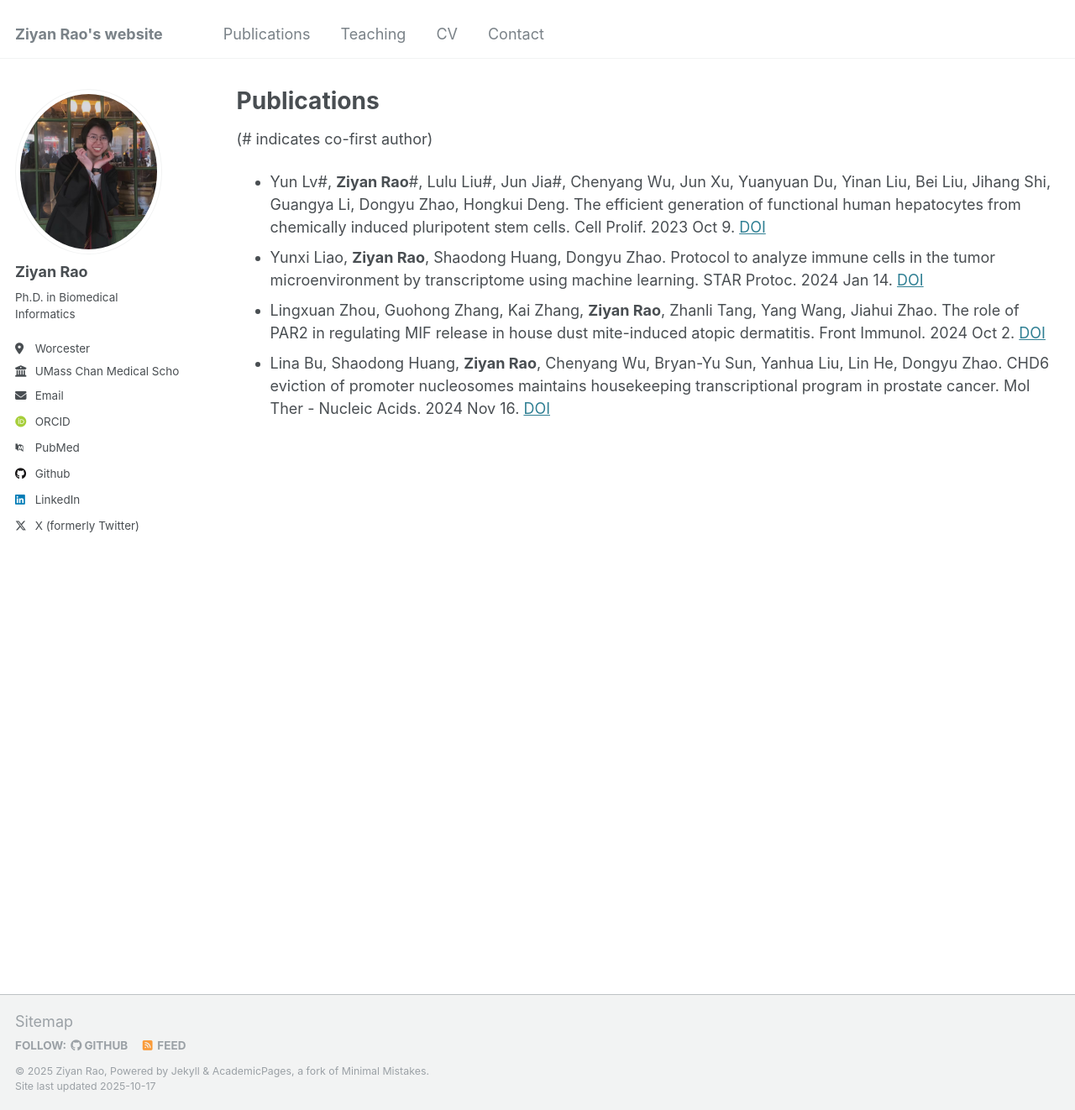
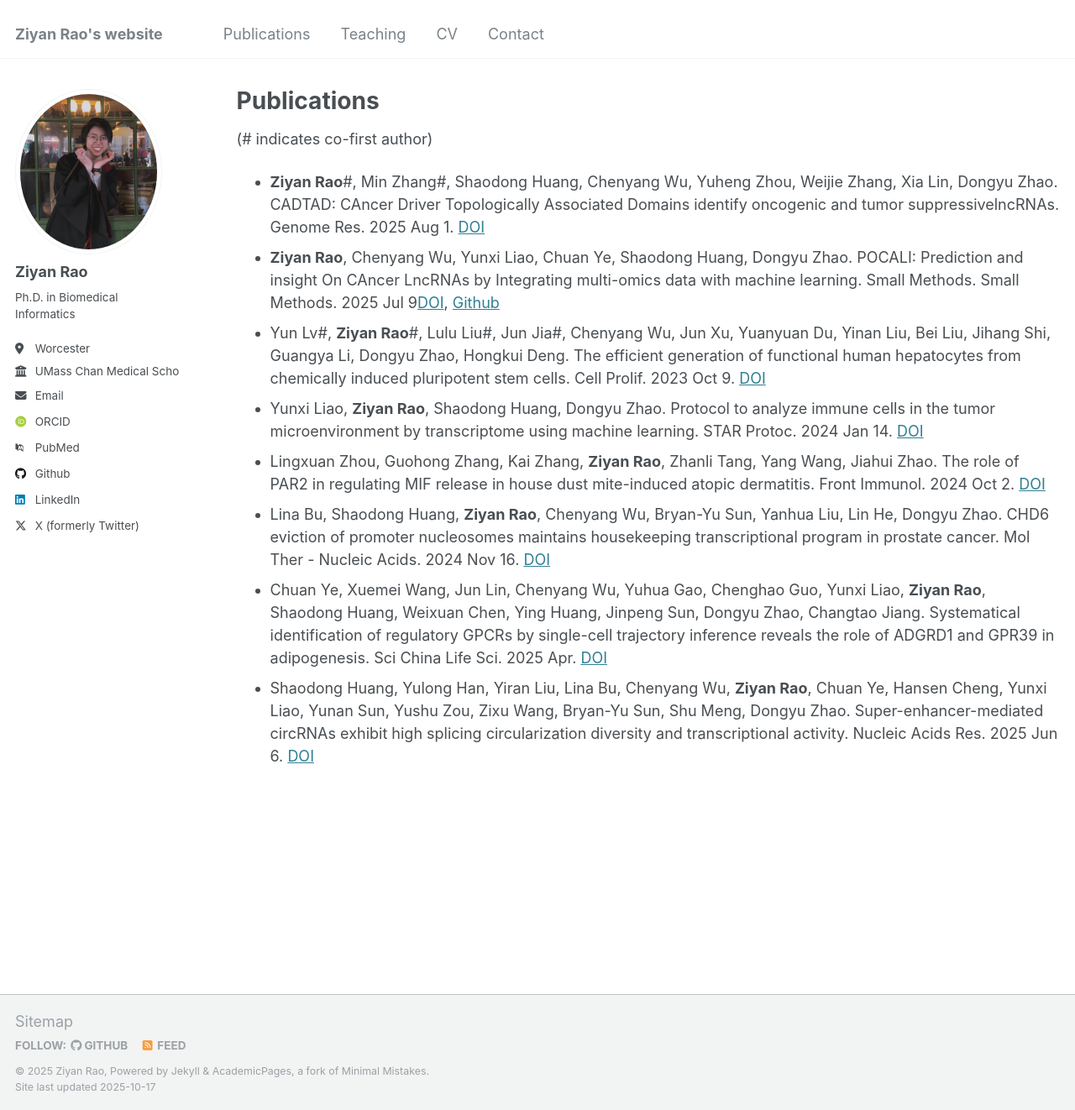
Before and after one commit to starrzy/starrzy.github.io, a Jekyll site: the page built from _pages/publications.md, in a window 1280 px wide and 1322 px high. Shown: the whole window at 84% size. Built offline with Jekyll 4.4.1, drawn with Linux system fonts in a browser that asks for light colours; some web fonts are replaced.

Commit message:
Update publication details and add DOIs

```diff
--- a/_pages/publications.md
+++ b/_pages/publications.md
@@ -13,9 +13,11 @@ author_profile: true
 
 (\# indicates co-first author)
 
-[//]: - **Ziyan Rao**\#, Min Zhang\#, Shaodong Huang, Chenyang Wu, Yuheng Zhou, Weijie Zhang, Xia Lin, Dongyu Zhao. CADTAD: CAncer Driver Topologically Associated Domains identify oncogenic and tumor suppressivelncRNAs. Genome Res. (in revision) [bioRxiv](https://www.biorxiv.org/content/10.1101/2024.03.19.585685v1)
-[//]: - **Ziyan Rao**, Chenyang Wu, Yunxi Liao, Chuan Ye, Shaodong Huang, Dongyu Zhao. POCALI: Prediction and insight On CAncer LncRNAs by Integrating multi-omics data with machine learning. Small Methods. (under review) [Github](https://github.com/starrzy/POCALI)
+- **Ziyan Rao**\#, Min Zhang\#, Shaodong Huang, Chenyang Wu, Yuheng Zhou, Weijie Zhang, Xia Lin, Dongyu Zhao. CADTAD: CAncer Driver Topologically Associated Domains identify oncogenic and tumor suppressivelncRNAs. Genome Res. 2025 Aug 1. [DOI](https://genome.cshlp.org/content/35/8/1842)
+- **Ziyan Rao**, Chenyang Wu, Yunxi Liao, Chuan Ye, Shaodong Huang, Dongyu Zhao. POCALI: Prediction and insight On CAncer LncRNAs by Integrating multi-omics data with machine learning. Small Methods. Small Methods. 2025 Jul 9[DOI](https://onlinelibrary.wiley.com/doi/10.1002/smtd.202401987), [Github](https://github.com/starrzy/POCALI)
 - Yun Lv\#, **Ziyan Rao**\#, Lulu Liu\#, Jun Jia\#, Chenyang Wu, Jun Xu, Yuanyuan Du, Yinan Liu, Bei Liu, Jihang Shi, Guangya Li, Dongyu Zhao, Hongkui Deng. The efficient generation of functional human hepatocytes from chemically induced pluripotent stem cells. Cell Prolif. 2023 Oct 9. [DOI](https://doi.org/10.1111/cpr.13540)
 - Yunxi Liao, **Ziyan Rao**, Shaodong Huang, Dongyu Zhao. Protocol to analyze immune cells in the tumor microenvironment by transcriptome using machine learning. STAR Protoc. 2024 Jan 14. [DOI](https://doi.org/10.1016/j.xpro.2023.102684)
 - Lingxuan Zhou, Guohong Zhang, Kai Zhang, **Ziyan Rao**, Zhanli Tang, Yang Wang, Jiahui Zhao. The role of PAR2 in regulating MIF release in house dust mite-induced atopic dermatitis. Front Immunol. 2024 Oct 2. [DOI](https://doi.org/10.3389/fimmu.2024.1478292)
 - Lina Bu, Shaodong Huang, **Ziyan Rao**, Chenyang Wu, Bryan-Yu Sun, Yanhua Liu, Lin He, Dongyu Zhao. CHD6 eviction of promoter nucleosomes maintains housekeeping transcriptional program in prostate cancer. Mol Ther - Nucleic Acids. 2024 Nov 16. [DOI](https://doi.org/10.1016/j.omtn.2024.102397)
+- Chuan Ye, Xuemei Wang, Jun Lin, Chenyang Wu, Yuhua Gao, Chenghao Guo, Yunxi Liao, **Ziyan Rao**, Shaodong Huang, Weixuan Chen, Ying Huang, Jinpeng Sun, Dongyu Zhao, Changtao Jiang. Systematical identification of regulatory GPCRs by single-cell trajectory inference reveals the role of ADGRD1 and GPR39 in adipogenesis. Sci China Life Sci. 2025 Apr. [DOI](https://doi.org/10.1007/s11427-024-2732-8)
+- Shaodong Huang, Yulong Han, Yiran Liu, Lina Bu, Chenyang Wu, **Ziyan Rao**, Chuan Ye, Hansen Cheng, Yunxi Liao, Yunan Sun, Yushu Zou, Zixu Wang, Bryan-Yu Sun, Shu Meng, Dongyu Zhao. Super-enhancer-mediated circRNAs exhibit high splicing circularization diversity and transcriptional activity. Nucleic Acids Res. 2025 Jun 6. [DOI](https://doi.org/10.1093/nar/gkaf505)
```
